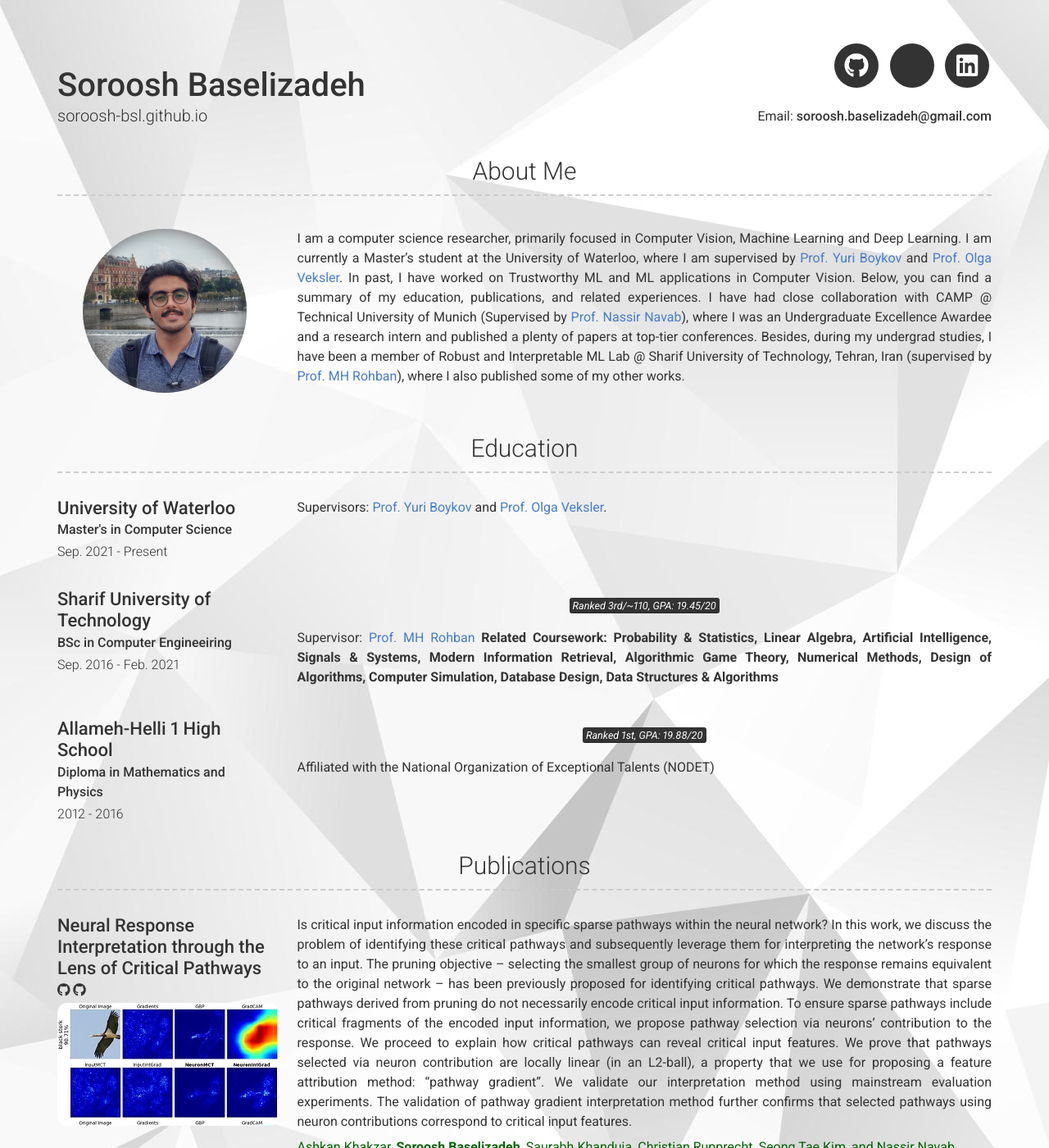
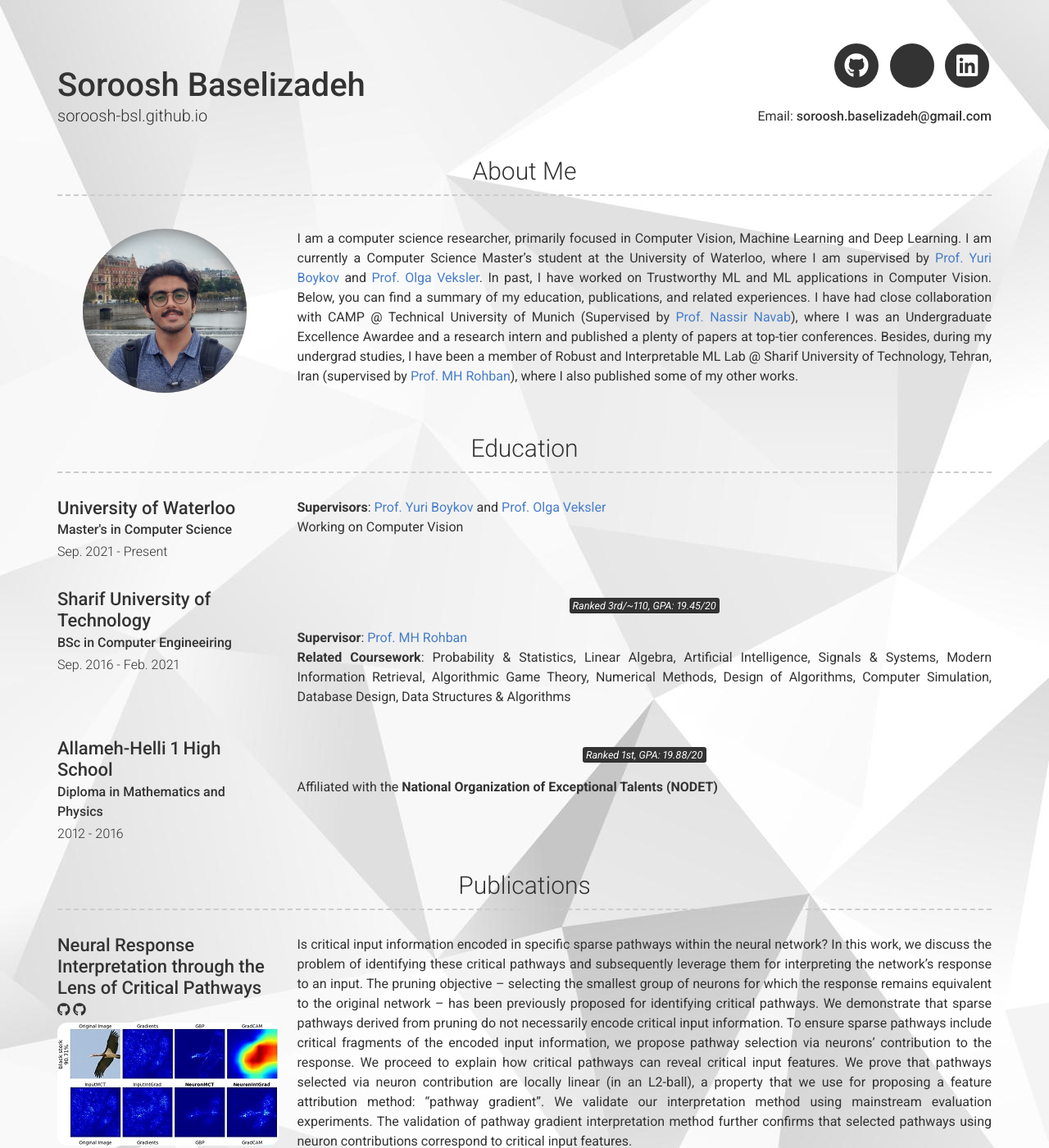
Before and after one commit to Soroosh-Bsl/soroosh-bsl.github.io, a Jekyll site: the page built from index.md, in a window 1280 px wide and 1400 px high. Shown: the whole window at 82% size. Built offline with Jekyll 4.4.1, drawn with Linux system fonts in a browser that asks for light colours; nearby versions of some CDN libraries; a style sheet for code colours, icons or effects is not loaded.

Commit message:
update oct 2021 4

```diff
--- a/_config.yml
+++ b/_config.yml
@@ -54,7 +54,7 @@ semantic_scholar_username: Soroosh-Baselizadeh+1429835055
 # about_title: About Me (Use this to override about section title)
 about_profile_image: /images/profile.jpg
 about_content: | # this will include new lines to allow paragraphs
-  I am a computer science researcher, primarily focused in Computer Vision, Machine Learning and Deep Learning. I am currently a Master's student at the University of Waterloo,
+  I am a computer science researcher, primarily focused in Computer Vision, Machine Learning and Deep Learning. I am currently a Computer Science Master's student at the University of Waterloo,
   where I am supervised by <a href="https://scholar.google.com/citations?hl=en&user=h6_PdYsAAAAJ&view_op=list_works&sortby=pubdate">Prof. Yuri Boykov</a> and
   <a href="https://scholar.google.com/citations?hl=en&user=r5QkMysAAAAJ&view_op=list_works&sortby=pubdate">Prof. Olga Veksler</a>.
   In past, I have worked on Trustworthy ML and ML applications in Computer Vision. Below, you can find a summary of my education, publications, and related experiences.
@@ -74,8 +74,9 @@ content:
         sub_title: Master's in Computer Science
         caption: Sep. 2021 - Present
         description: |
-            Supervisors: <a href="https://scholar.google.com/citations?hl=en&user=h6_PdYsAAAAJ&view_op=list_works&sortby=pubdate">Prof. Yuri Boykov</a>
-            and <a href="https://scholar.google.com/citations?hl=en&user=r5QkMysAAAAJ&view_op=list_works&sortby=pubdate">Prof. Olga Veksler</a>.
+            <b>Supervisors</b>: <a href="https://scholar.google.com/citations?hl=en&user=h6_PdYsAAAAJ&view_op=list_works&sortby=pubdate">Prof. Yuri Boykov</a>
+            and <a href="https://scholar.google.com/citations?hl=en&user=r5QkMysAAAAJ&view_op=list_works&sortby=pubdate">Prof. Olga Veksler</a>
+            <br>Working on Computer Vision
       - layout: top-left
         title: Sharif University of Technology
         sub_title: BSc in Computer Engineeiring
@@ -83,8 +84,8 @@ content:
         quote: >
           <mark>Ranked 3rd/~110, GPA: 19.45/20</mark>
         description: | # this will include new lines to allow paragraphs
-          Supervisor: <a href="https://scholar.google.com/citations?hl=en&user=pRyJ6FkAAAAJ&view_op=list_works&sortby=pubdate">Prof. MH Rohban</a>
-          <b>Related Coursework: Probability & Statistics, Linear Algebra, Artificial Intelligence, Signals & Systems, Modern Information Retrieval, Algorithmic Game Theory, Numerical Methods, Design of Algorithms, Computer Simulation, Database Design, Data Structures & Algorithms
+          <b>Supervisor</b>: <a href="https://scholar.google.com/citations?hl=en&user=pRyJ6FkAAAAJ&view_op=list_works&sortby=pubdate">Prof. MH Rohban</a>
+          <br><b>Related Coursework</b>: Probability & Statistics, Linear Algebra, Artificial Intelligence, Signals & Systems, Modern Information Retrieval, Algorithmic Game Theory, Numerical Methods, Design of Algorithms, Computer Simulation, Database Design, Data Structures & Algorithms
       - layout: top-left
         title: Allameh-Helli 1 High School
         sub_title: Diploma in Mathematics and Physics
@@ -92,7 +93,7 @@ content:
         quote: >
           <mark>Ranked 1st, GPA: 19.88/20</mark>
         description: | # this will include new lines to allow paragraphs
-          Affiliated with the National Organization of Exceptional Talents (NODET)
+          Affiliated with the <b>National Organization of Exceptional Talents (NODET)</b>
   - title: Publications # Title for the section
     layout: list # Type of content section (list/text)
     content:
```
